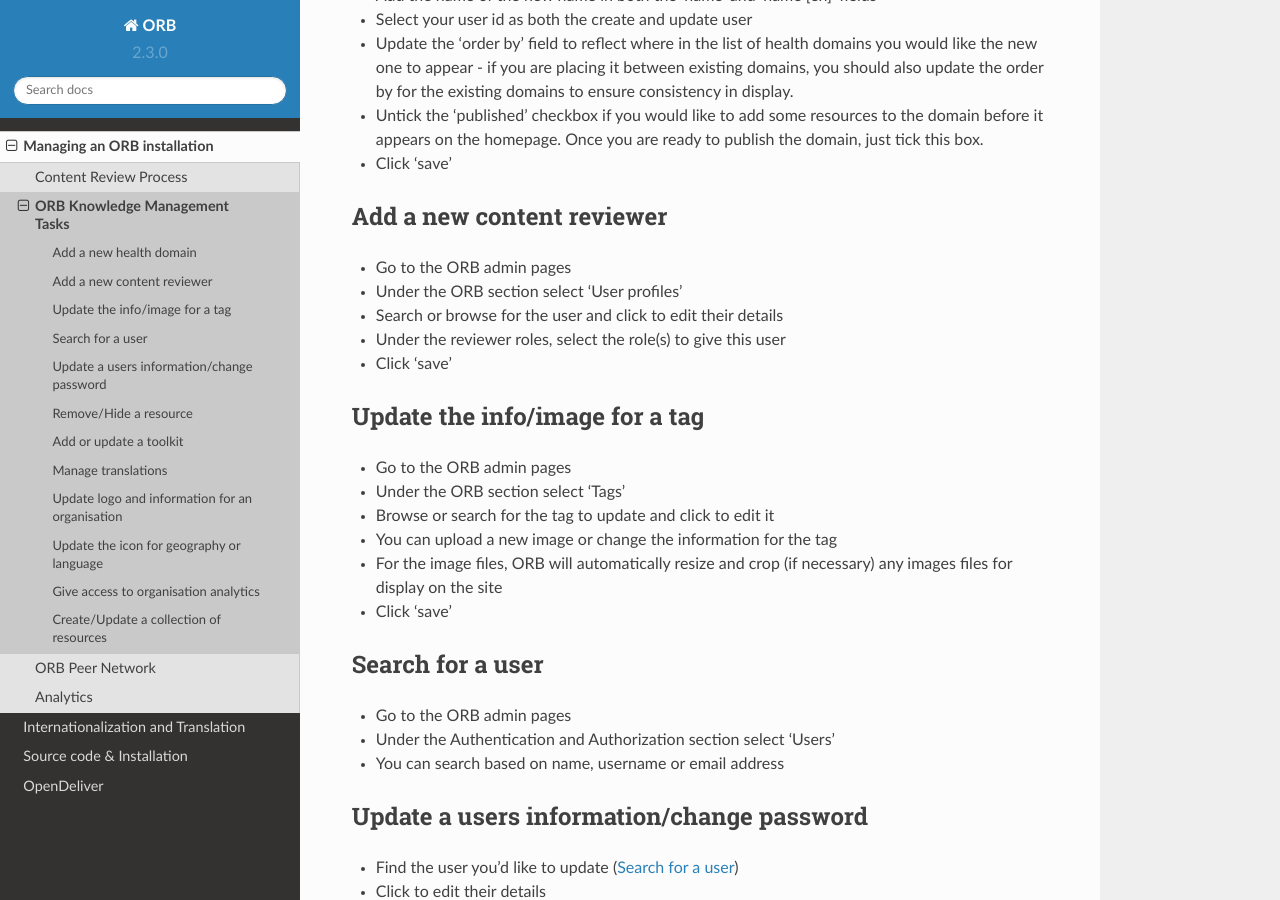
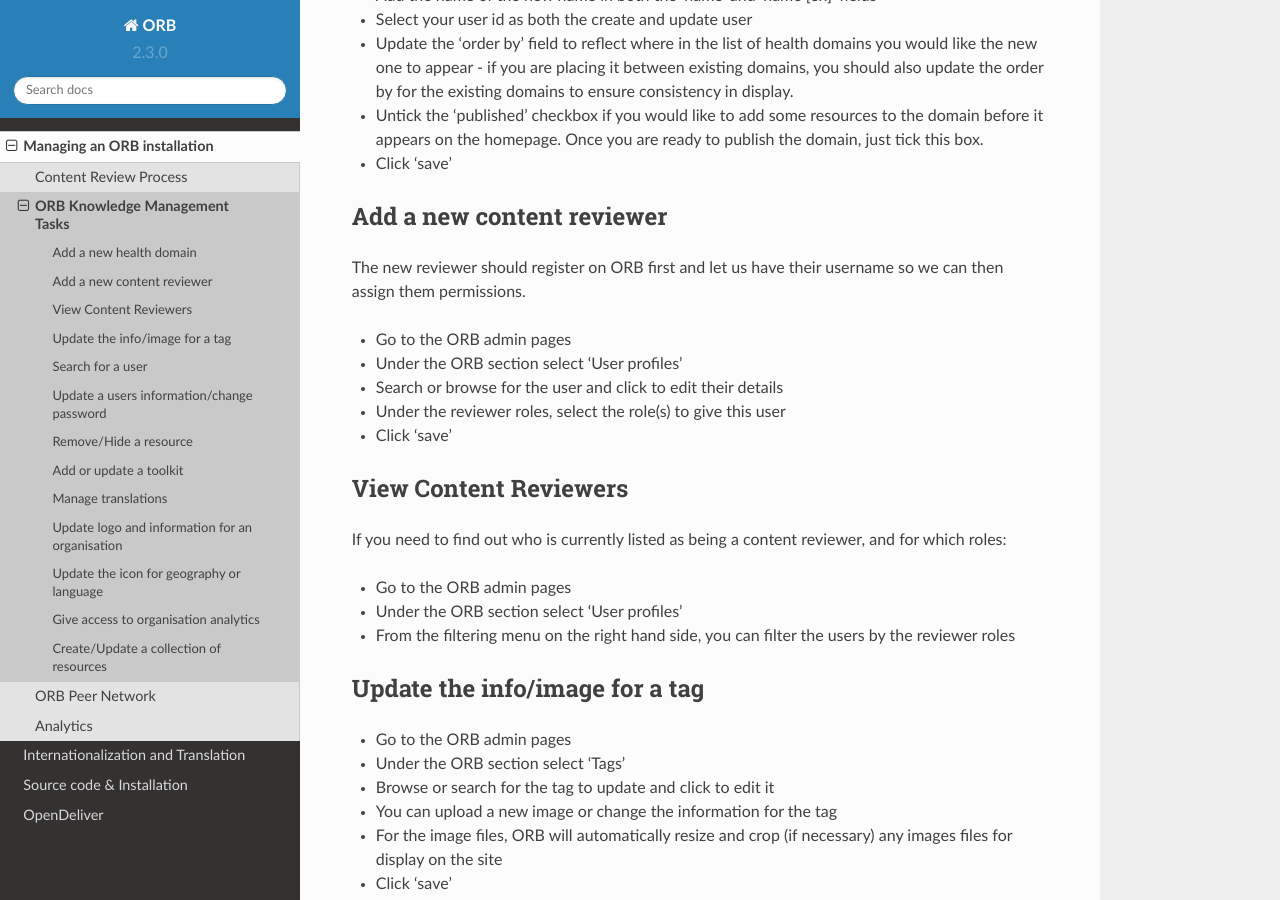
Before and after one commit to mPowering/django-orb, a Sphinx documentation site: the page built from docs/manage/kmtasks.rst, in a window 1280 px wide and 900 px high, scrolled down 424 px. Built offline with Sphinx 7.4.7 and the Read the Docs theme 2.0.0, drawn with Linux system fonts in a browser that asks for light colours.

Commit message:
update docs

```diff
--- a/docs/manage/kmtasks.rst
+++ b/docs/manage/kmtasks.rst
@@ -29,11 +29,25 @@
 Add a new content reviewer
 -----------------------------
 
+The new reviewer should register on ORB first and let us have their username so we can then assign them permissions.
+
 * Go to the ORB admin pages
 * Under the ORB section select 'User profiles'
 * Search or browse for the user and click to edit their details
 * Under the reviewer roles, select the role(s) to give this user
 * Click 'save'
+
+
+.. _faqContentReviewers:
+
+View Content Reviewers
+-----------------------------
+
+If you need to find out who is currently listed as being a content reviewer, and for which roles:
+
+* Go to the ORB admin pages
+* Under the ORB section select 'User profiles'
+* From the filtering menu on the right hand side, you can filter the users by the reviewer roles
 
 
 .. _faqUpdateTag:
```
